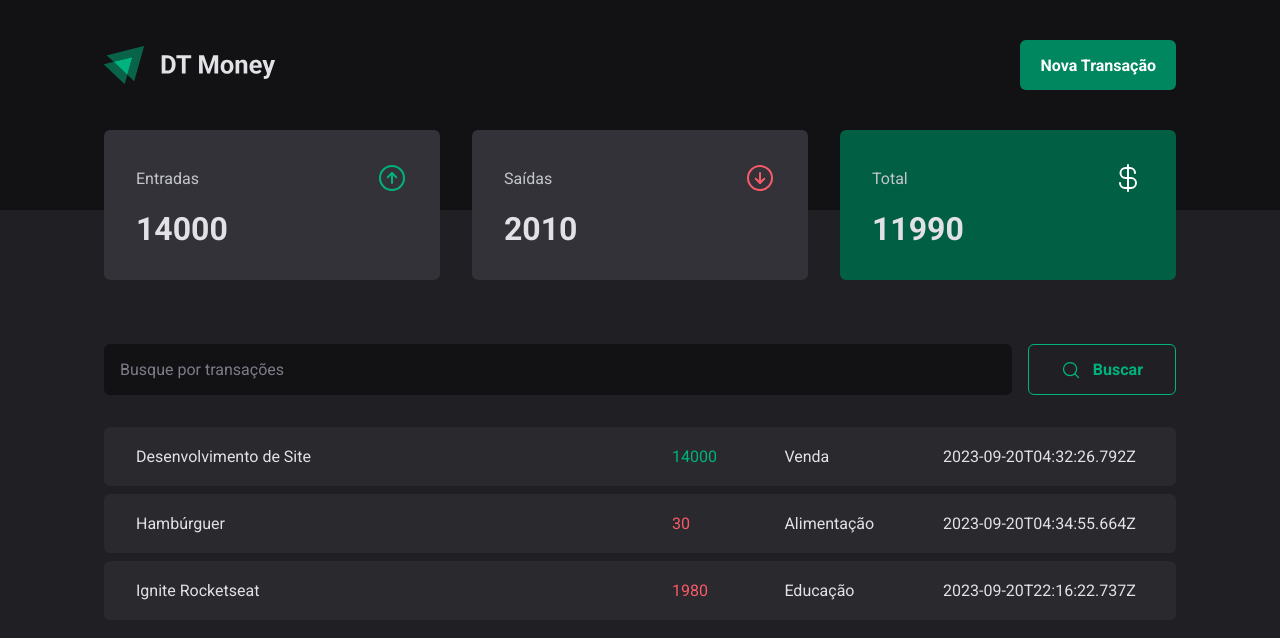
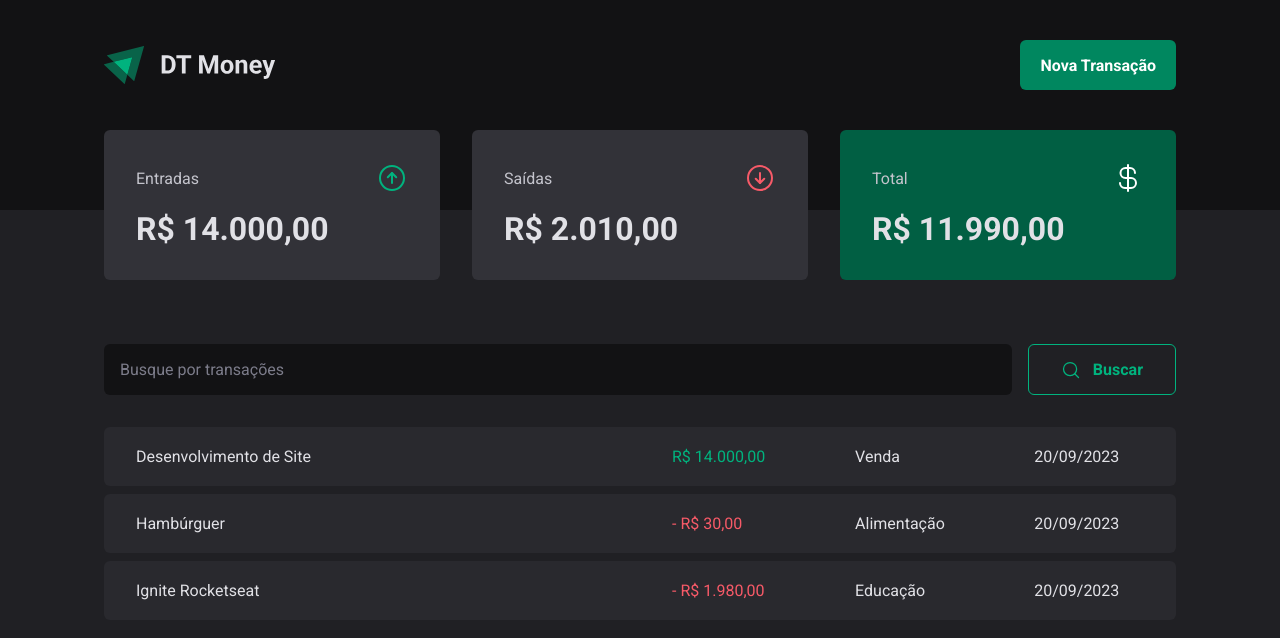
Before and after one commit to gabjohann/ignite, a React (Vite) app in the folder react/03-dt-money/: page / in a window 1280 px wide. Shown: the top 638 px of the page. Built offline with nearby package versions, Linux system fonts and the light colour scheme; data requests are answered from the project's data file.

Commit message:
add: value formatter

```diff
--- a/react/03-dt-money/components/Summary/index.tsx
+++ b/react/03-dt-money/components/Summary/index.tsx
@@ -2,6 +2,7 @@
 import { SummaryCard, SummaryContainer } from './styles';
 import { useContext } from 'react';
 import { TransactionsContext } from '../../src/contexts/TransactionsContext';
+import { priceFormatter } from '../../src/utils/formatter';
 
 export function Summary() {
   const { transactions } = useContext(TransactionsContext);
@@ -28,7 +29,7 @@
           <span>Entradas</span>
           <ArrowCircleUp size={32} color='#00b37e' />
         </header>
-        <strong>{summary.income}</strong>
+        <strong>{priceFormatter.format(summary.income)}</strong>
       </SummaryCard>
 
       <SummaryCard>
@@ -36,7 +37,7 @@
           <span>Saídas</span>
           <ArrowCircleDown size={32} color='#f75a68' />
         </header>
-        <strong>{summary.outcome}</strong>
+        <strong>{priceFormatter.format(summary.outcome)}</strong>
       </SummaryCard>
 
       <SummaryCard variant='green'>
@@ -44,7 +45,7 @@
           <span>Total</span>
           <CurrencyDollar size={32} color='#fff' />
         </header>
-        <strong>{summary.total}</strong>
+        <strong>{priceFormatter.format(summary.total)}</strong>
       </SummaryCard>
     </SummaryContainer>
   );
--- a/react/03-dt-money/src/pages/Transactions/index.tsx
+++ b/react/03-dt-money/src/pages/Transactions/index.tsx
@@ -8,6 +8,7 @@
   TransactionsTable,
 } from './styles';
 import { TransactionsContext } from '../../contexts/TransactionsContext';
+import { dateFormatter, priceFormatter } from '../../utils/formatter';
 
 export function Transactions() {
   const { transactions } = useContext(TransactionsContext);
@@ -28,11 +29,14 @@
                   <td width='50%'>{transaction.description}</td>
                   <td>
                     <PriceHightLight variant={transaction.type}>
-                      {transaction.price}
+                      {transaction.type === 'outcome' && '- '}
+                      {priceFormatter.format(transaction.price)}
                     </PriceHightLight>
                   </td>
                   <td>{transaction.category}</td>
-                  <td>{transaction.createdAt}</td>
+                  <td>
+                    {dateFormatter.format(new Date(transaction.createdAt))}
+                  </td>
                 </tr>
               );
             })}
--- /dev/null
+++ b/react/03-dt-money/src/utils/formatter.ts
@@ -0,0 +1,6 @@
+export const dateFormatter = new Intl.DateTimeFormat('pt-BR');
+
+export const priceFormatter = new Intl.NumberFormat('pt-BR', {
+  style: 'currency',
+  currency: 'BRL',
+});
```
